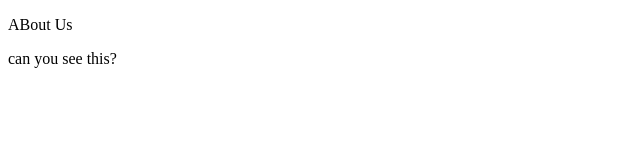
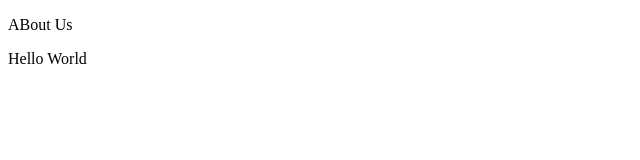
Before and after one commit to michTorr/edensLounge, a plain HTML site: page aboutUs.html in a window 1280 px wide. Shown: the full height of the page, 0-640 px from the left. Drawn offline with Linux system fonts and the light colour scheme.

Commit message:
Helloworld

```diff
--- a/aboutUs.html
+++ b/aboutUs.html
@@ -8,6 +8,6 @@
 <body>
     <p>ABout Us</p>
 
-    <P>can you see this?</P>
+    <P>Hello World</P>
 </body>
 </html>
```
